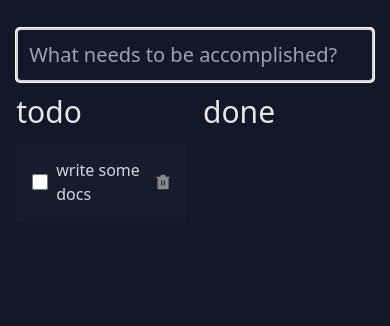
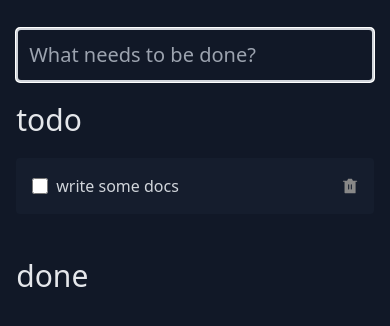
Before and after one commit to vivek700/tick-box, a SvelteKit app: page / in a window 390 px wide. Shown: the top 326 px of the page. Built offline with nearby package versions, Linux system fonts and the light colour scheme.

Commit message:
added mobile layout

```diff
--- a/src/routes/+page.svelte
+++ b/src/routes/+page.svelte
@@ -10,27 +10,27 @@
 </script>
 
 <section class=" mt-7 md:w-8/12 w-11/12 mx-auto flex justify-center">
-	<section class="w-full max-w-3xl">
+	<section class="w-full max-w-4xl">
 		<input
 			use:focusOnMount
 			class="text-xl p-3 rounded bg-gray-900 border border-gray-600 w-full outline-1 outline-gray-300 text-gray-200 focus:border-transparent"
 			type="text"
 			id="task"
 			name="task"
-			placeholder="What needs to be accomplished?"
+			placeholder="What needs to be done?"
 			on:keydown={(e) => {
 				if (e.key !== 'Enter') return;
 				todos.add(e.currentTarget.value);
 				e.currentTarget.value = '';
 			}}
 		/>
-		<section class=" text-gray-300 grid grid-cols-2 gap-4">
+		<section class=" text-gray-300 grid md:grid-cols-2 gap-4">
 			<section>
-				<h2 class="my-3 text-3xl text-gray-200">todo</h2>
+				<h2 class="my-5 text-3xl text-gray-200">todo</h2>
 				<TodoList tasks={todos} done={false} />
 			</section>
 			<section>
-				<h2 class="my-3 text-3xl text-gray-200">done</h2>
+				<h2 class="my-5 text-3xl text-gray-200">done</h2>
 				<TodoList tasks={todos} done={true} />
 			</section>
 		</section>
```
